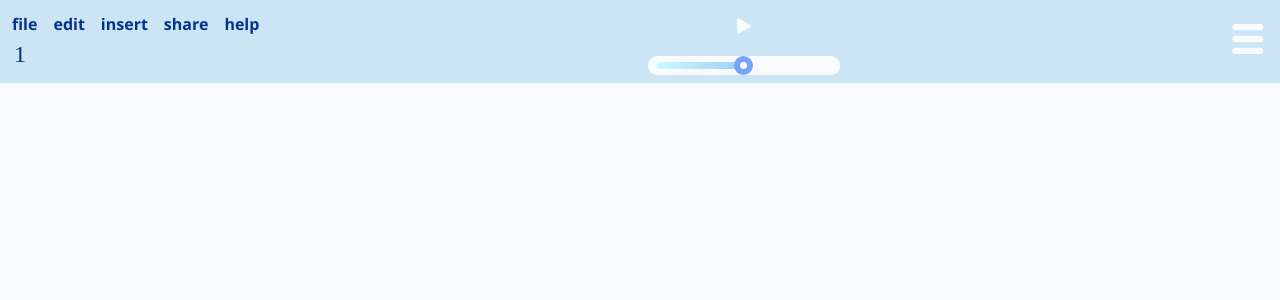
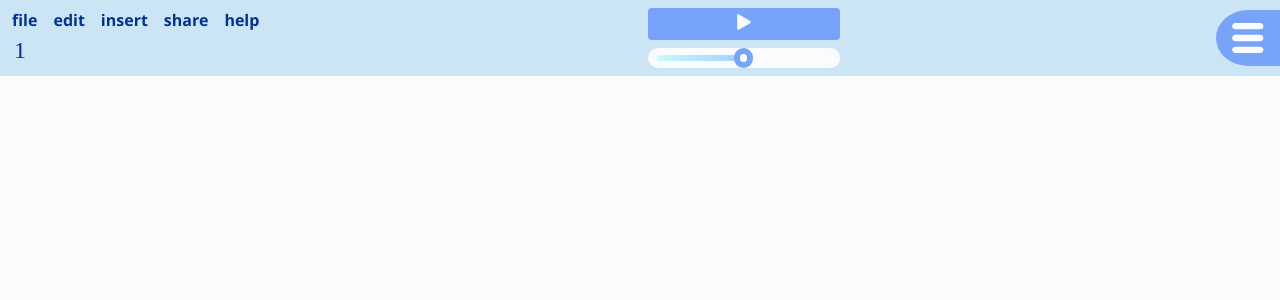
Before and after one commit to LiamHoogstad/Group_9_GDP, a Vue app: page /profile-page/1 in a window 1280 px wide. Shown: the top 300 px of the page. Built offline with nearby package versions, Linux system fonts and the light colour scheme; a web font is replaced by a local one.

Commit message:
Updated CSS to fix transparent button issue

```diff
--- a/frontend/assets/main.css
+++ b/frontend/assets/main.css
@@ -26,20 +26,5 @@ body {
   -moz-osx-font-smoothing: grayscale;
 }
 
-button {
-  color: var(--colour-background);
-  background-color: var(--colour-interactable);
-  border-radius: 0.25em;
-  padding: 0.5em 1em 0.5em 1em;
-  font-weight: bold;
-  border: none;
-}
-button:hover {
-  background-color: var(--colour-interactable-hover);
-}
-button:active {
-  background-color: var(--colour-interactable-click);
-}
-
 @media (min-width: 1024px) {
 }
--- a/frontend/views/ProjectView.vue
+++ b/frontend/views/ProjectView.vue
@@ -71,6 +71,22 @@ h2#project_name {
   margin-left: 0.25em;
 }
 
+
+button {
+  color: var(--colour-background);
+  background-color: var(--colour-interactable);
+  border-radius: 0.25em;
+  padding: 0.25em 1em 0.25em 1em;
+  font-weight: bold;
+  border: none;
+}
+button:hover {
+  background-color: var(--colour-interactable-hover);
+}
+button:active {
+  background-color: var(--colour-interactable-click);
+}
+
 button#play_pause {
   margin-bottom: 0.5em;
   cursor: pointer;
@@ -81,16 +97,22 @@ button#play_pause img {
   height: 1em;
 }
 
-#master_volume {
-}
-
 button#hamburger {
   border-radius: 100% 0 0 100%;
+  padding: 0.75em 1em 0.75em 1em;
   cursor: pointer;
+  display: flex;
 }
 
 button#hamburger img {
   width: 2em;
   height: 2em;
 }
+
+#track_list .track{
+  margin: 1em 0 0 1em;
+  padding: 1em 1em 1em 2em;
+  background-color: var(--colour-interactable);
+  border-radius: 5em 0 0 5em;
+}
 </style>
```
